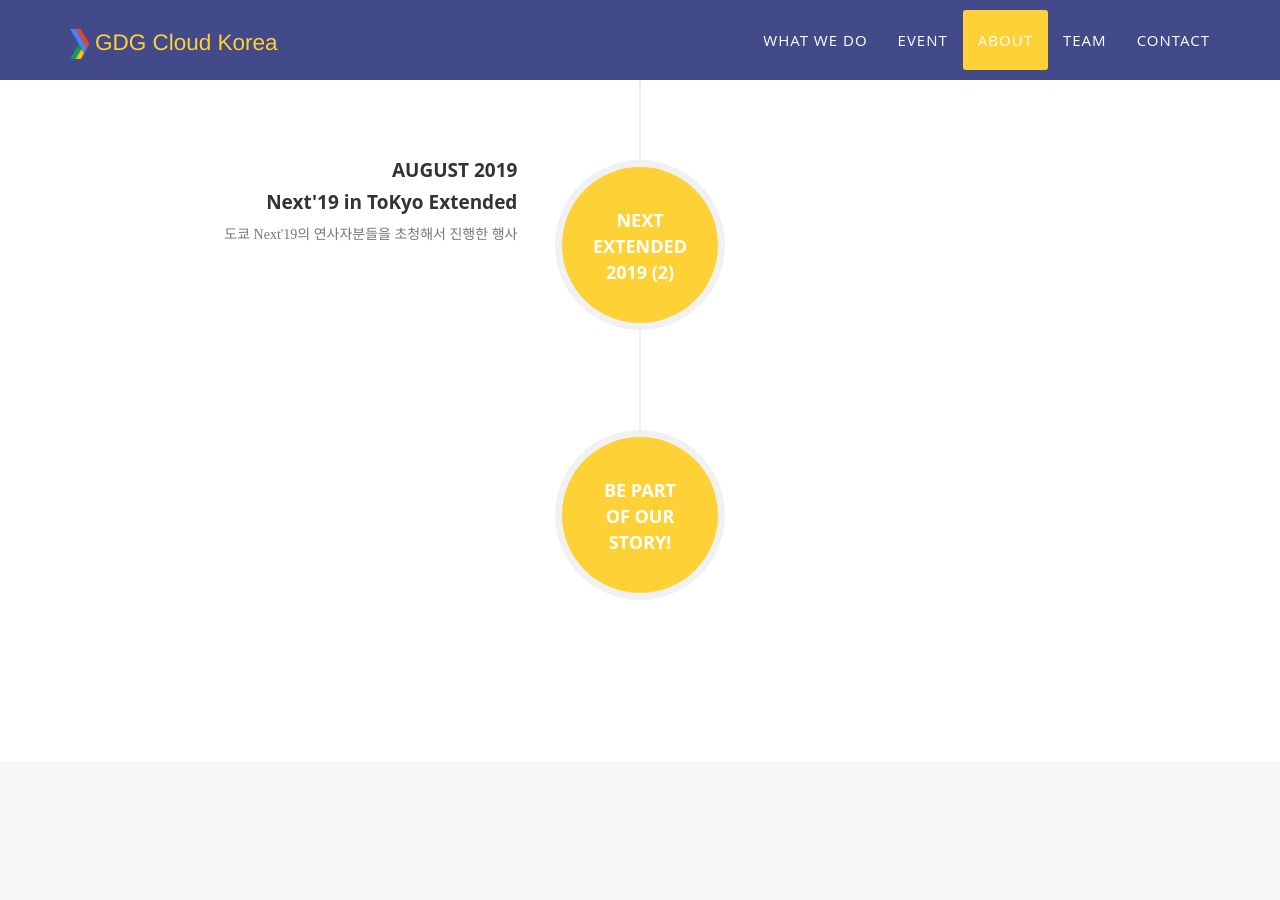
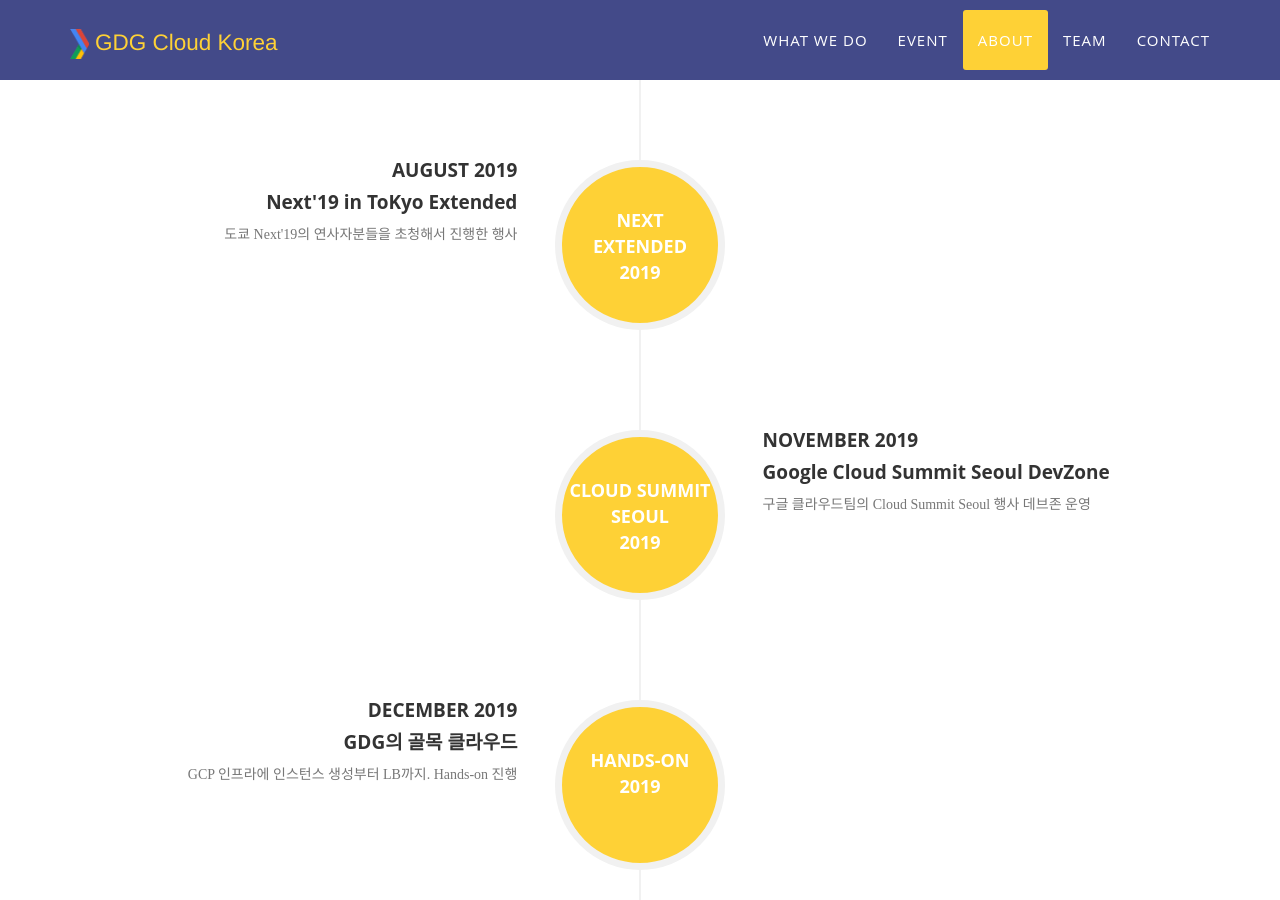
Before and after one commit to GCPUG-KR/gcpug-kr.github.com, a Jekyll site: the page built from index.html, in a window 1280 px wide and 900 px high, scrolled down 4077 px. Built offline with Jekyll 4.4.1, drawn with Linux system fonts in a browser that asks for light colours; some web fonts are replaced.

Commit message:
데브존, 핸즈온 행사 히스토리 추가

```diff
--- a/_includes/about.html
+++ b/_includes/about.html
@@ -109,7 +109,7 @@
                             <div class="timeline-image">
                                 <h4>NEXT
                                     <br>Extended
-                                    <br>2019 (2)</h4>
+                                    <br>2019</h4>
                             </div>
                             <div class="timeline-panel">
                                 <div class="timeline-heading">
@@ -118,6 +118,37 @@
                                 </div>
                                 <div class="timeline-body">
                                     <p class="text-muted">도쿄 Next'19의 연사자분들을 초청해서 진행한 행사</p>
+                                </div>
+                            </div>
+                        </li>
+                        <li class="timeline-inverted">
+                            <div class="timeline-image">
+                                <h4>Cloud Summit
+                                    <br>Seoul
+                                    <br>2019</h4>
+                            </div>
+                            <div class="timeline-panel">
+                                <div class="timeline-heading">
+                                    <h4>NOVEMBER 2019</h4>
+                                    <h4 class="subheading">Google Cloud Summit Seoul DevZone</h4>
+                                </div>
+                                <div class="timeline-body">
+                                    <p class="text-muted">구글 클라우드팀의 Cloud Summit Seoul 행사 데브존 운영</p>
+                                </div>
+                            </div>
+                        </li>
+                        <li class="timeline">
+                            <div class="timeline-image">
+                                <h4>Hands-on
+                                    <br>2019</h4>
+                            </div>
+                            <div class="timeline-panel">
+                                <div class="timeline-heading">
+                                    <h4>DECEMBER 2019</h4>
+                                    <h4 class="subheading">GDG의 골목 클라우드</h4>
+                                </div>
+                                <div class="timeline-body">
+                                    <p class="text-muted">GCP 인프라에 인스턴스 생성부터 LB까지.  Hands-on 진행</p>
                                 </div>
                             </div>
                         </li>
```
